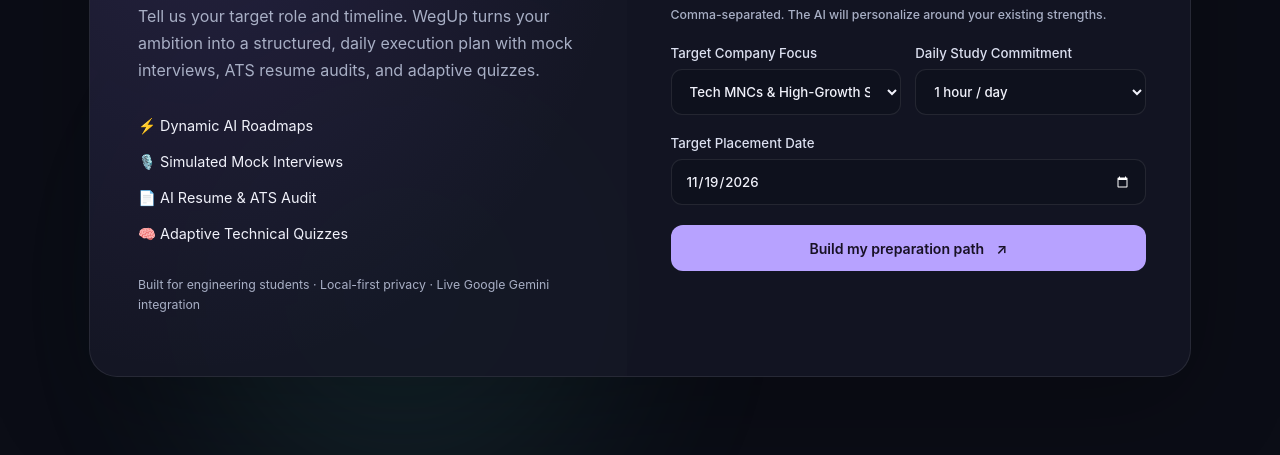
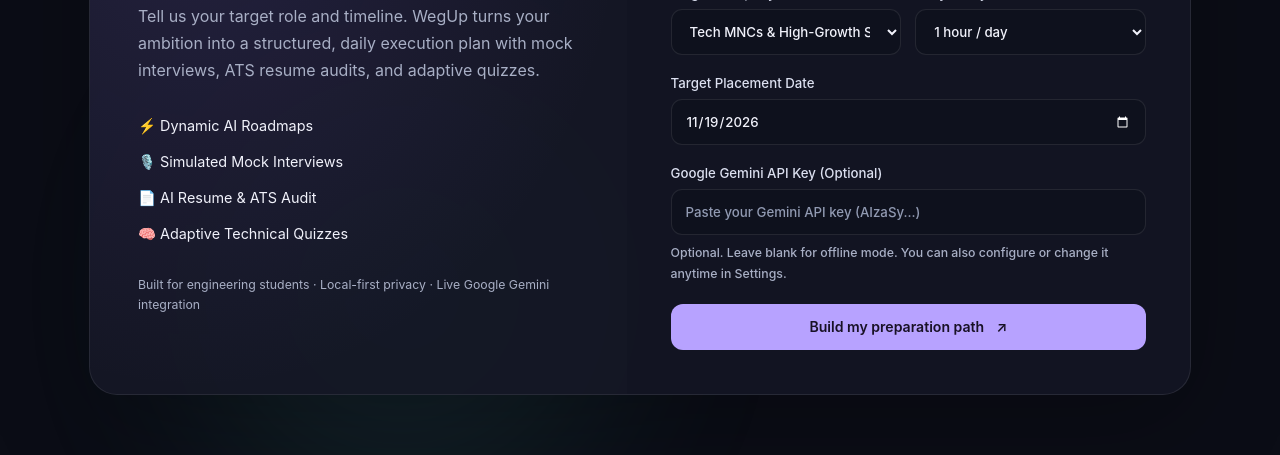
Before and after one commit to theabh12/WegUp, a plain HTML site: page index.html in a window 1280 px wide. Shown: the part 548-1003 px from the top of the page. Drawn offline with Linux system fonts and the light colour scheme.

Commit message:
feat: add Gemini API key field to onboarding and enable GitHub Pages

```diff
--- a/index.html
+++ b/index.html
@@ -131,6 +131,18 @@
             <input id="setup-deadline" type="date" required />
           </label>
 
+          <label>
+            Google Gemini API Key (Optional)
+            <input
+              id="setup-apikey"
+              type="password"
+              placeholder="Paste your Gemini API key (AIzaSy...)"
+            />
+            <span class="field-note">
+              Optional. Leave blank for offline mode. You can also configure or change it anytime in Settings.
+            </span>
+          </label>
+
           <p id="setup-error" class="error" role="alert"></p>
 
           <button class="button primary" type="submit">
--- a/js/app.js
+++ b/js/app.js
@@ -133,6 +133,11 @@
     const minutes = Number($("#setup-minutes").value);
     const deadline = $("#setup-deadline").value;
     const companyType = $("#setup-company")?.value || "Tech MNCs & High-Growth Startups";
+
+    const apiKey = $("#setup-apikey")?.value.trim();
+    if (apiKey) {
+      setApiKey(apiKey);
+    }
 
     if (!name) {
       if (err) err.textContent = "Please enter your name.";
```
